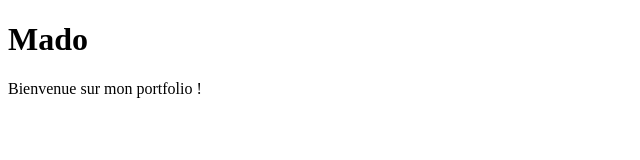
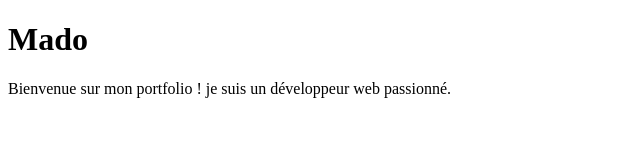
Before and after one commit to Madoo-cloud/mon-potfolio, a plain HTML site: page index.html in a window 1280 px wide. Shown: the whole page, without its empty margins (0-640 px from the left). Drawn offline with Linux system fonts and the light colour scheme.

Commit message:
ajout du texte bienvenue

```diff
--- a/index.html
+++ b/index.html
@@ -7,6 +7,6 @@
 </head>
 <body>
     <h1>Mado</h1>
-    <p>Bienvenue sur mon portfolio !</p>
+    <p>Bienvenue sur mon portfolio ! je suis un développeur web passionné.</p>
 </body>
 </html>
```
